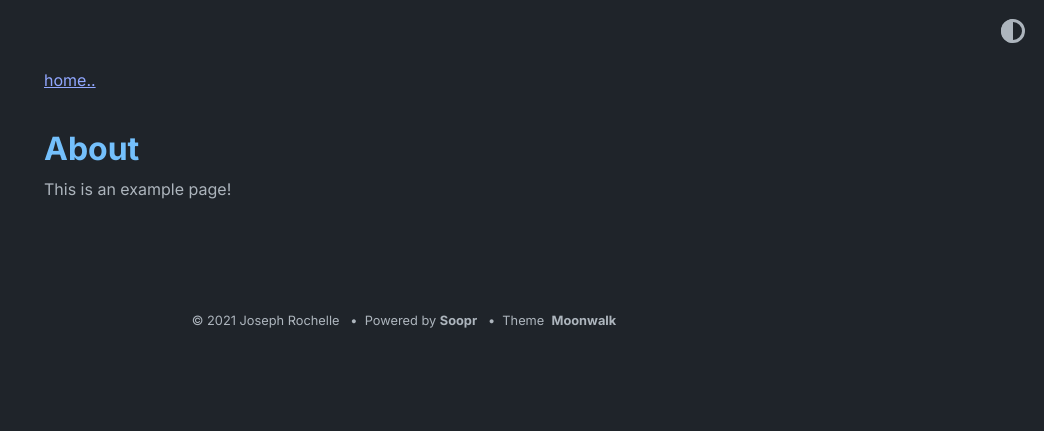
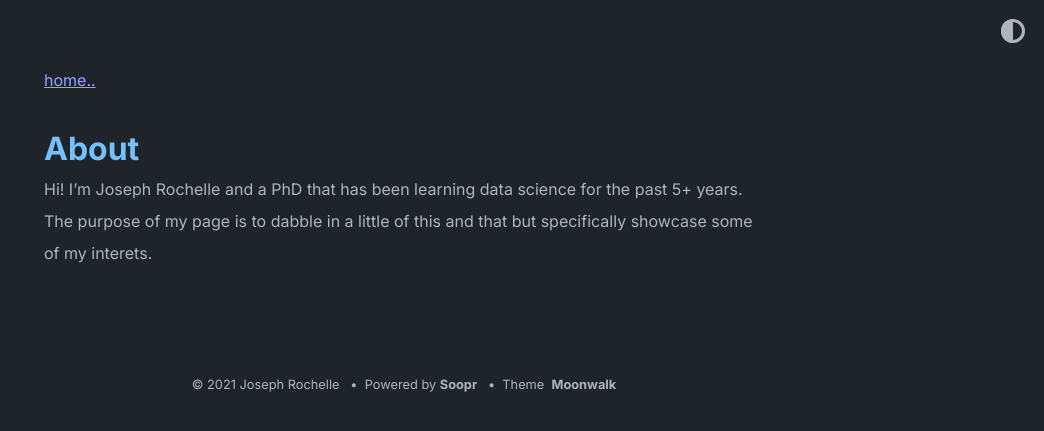
Before and after one commit to Josef9154/JRochelle_Portfolio, a Jekyll site: the page built from about.md, in a window 1280 px wide. Shown: the top 431 px of the page, without its empty margins (236-1280 px from the left). Built offline with Jekyll 4.4.1, drawn with Linux system fonts in a browser that asks for light colours.

Commit message:
about.md: changed

```diff
--- a/about.md
+++ b/about.md
@@ -3,4 +3,4 @@ layout: post
 title: About
 ---
 
-This is an example page!
+Hi! I'm Joseph Rochelle and a PhD that has been learning data science for the past 5+ years. The purpose of my page is to dabble in a little of this and that but specifically showcase some of my interets.
```
